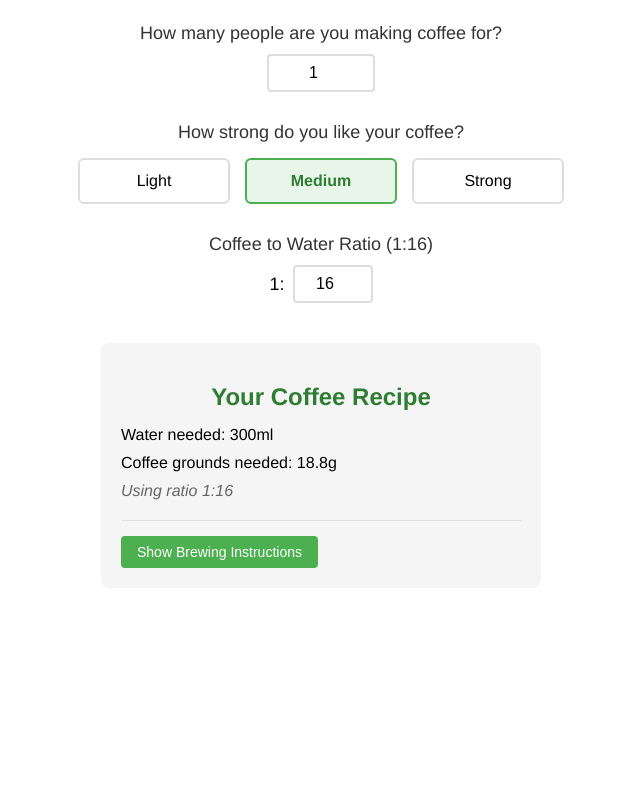
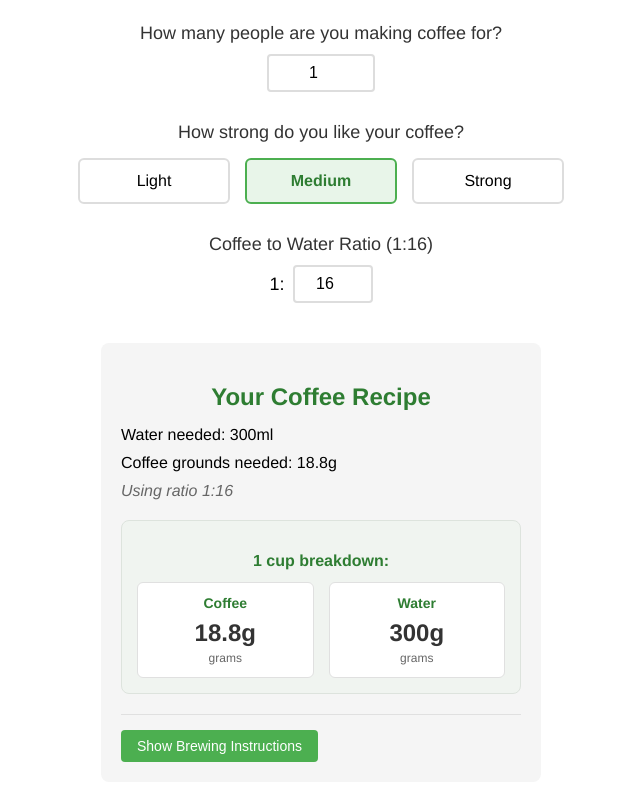
Before and after one commit to Demandflow/coffee-calculator, a Vue app: page / in a window 1280 px wide. Shown: the part 288-1088 px from the top of the page, without its empty margins (319-959 px from the left). Before the commit the page ends 924 px from the top, so only its background shows below. Built offline with nearby package versions, Linux system fonts and the light colour scheme.

Commit message:
Add visual ratio summary boxes for single cup measurements

```diff
--- a/src/App.vue
+++ b/src/App.vue
@@ -92,6 +92,24 @@
         <p>Water needed: {{ totalWater }}ml</p>
         <p>Coffee grounds needed: {{ coffeeAmount }}g</p>
         <p class="ratio-text">Using ratio 1:{{ ratio }}</p>
+
+        <!-- Ratio Summary Box -->
+        <div class="ratio-summary">
+          <h3>1 cup breakdown:</h3>
+          <div class="ratio-boxes">
+            <div class="ratio-box">
+              <h4>Coffee</h4>
+              <div class="amount">{{ (cupsSize / ratio).toFixed(1) }}g</div>
+              <div class="unit">grams</div>
+            </div>
+            <div class="ratio-box">
+              <h4>Water</h4>
+              <div class="amount">{{ cupsSize }}g</div>
+              <div class="unit">grams</div>
+            </div>
+          </div>
+        </div>
+
         <p v-if="selectedMethod === 'AeroPress'" class="model-text">
           Using {{ selectedAeroPress }} ({{ cupsSize }}ml per cup)
         </p>
@@ -740,4 +758,51 @@ h2 {
   margin: 8px 0;
   color: #333;
 }
+
+.ratio-summary {
+  margin: 20px 0;
+  padding: 15px;
+  background: #f0f4f0;
+  border-radius: 8px;
+  border: 1px solid #dde3dd;
+}
+
+.ratio-summary h3 {
+  color: #2E7D32;
+  font-size: 16px;
+  margin-bottom: 12px;
+  text-align: center;
+}
+
+.ratio-boxes {
+  display: grid;
+  grid-template-columns: 1fr 1fr;
+  gap: 15px;
+}
+
+.ratio-box {
+  background: #fff;
+  padding: 12px;
+  border-radius: 6px;
+  border: 1px solid #e0e0e0;
+  text-align: center;
+}
+
+.ratio-box h4 {
+  color: #2E7D32;
+  margin: 0 0 8px 0;
+  font-size: 14px;
+}
+
+.ratio-box .amount {
+  font-size: 24px;
+  font-weight: bold;
+  color: #333;
+  margin-bottom: 4px;
+}
+
+.ratio-box .unit {
+  font-size: 12px;
+  color: #666;
+}
 </style>
```
